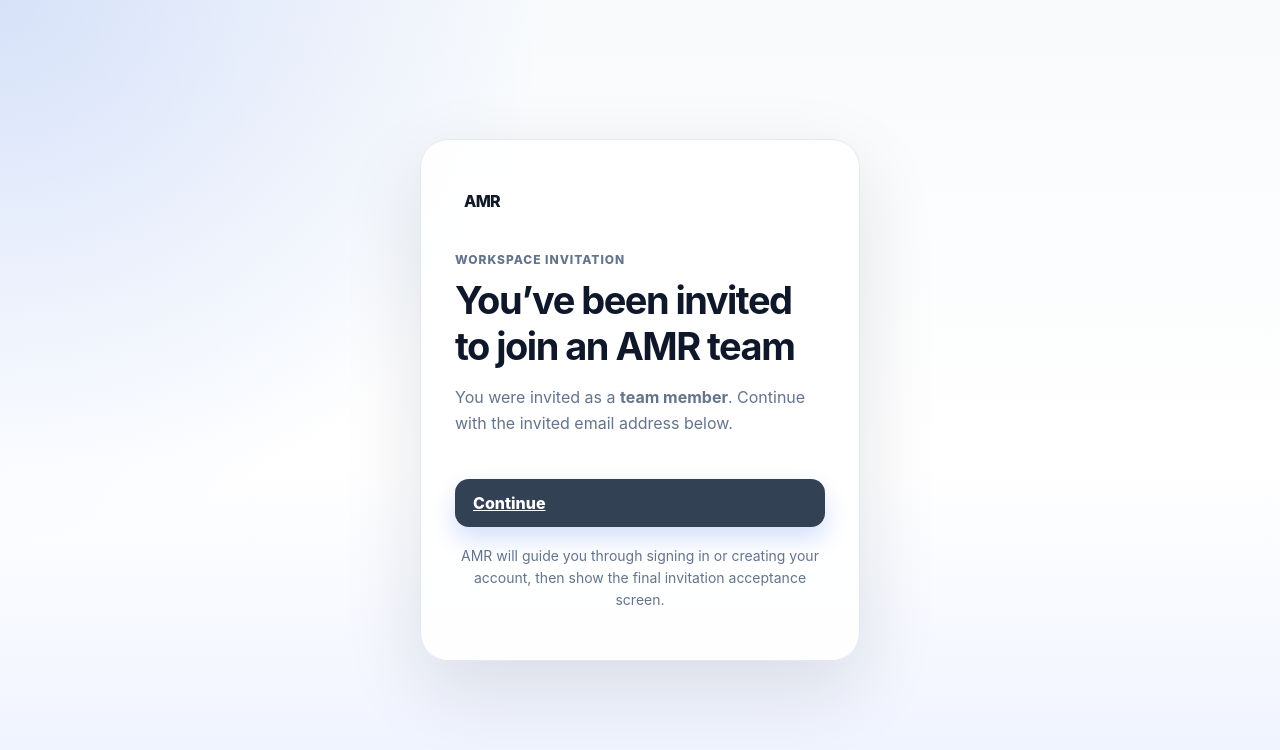
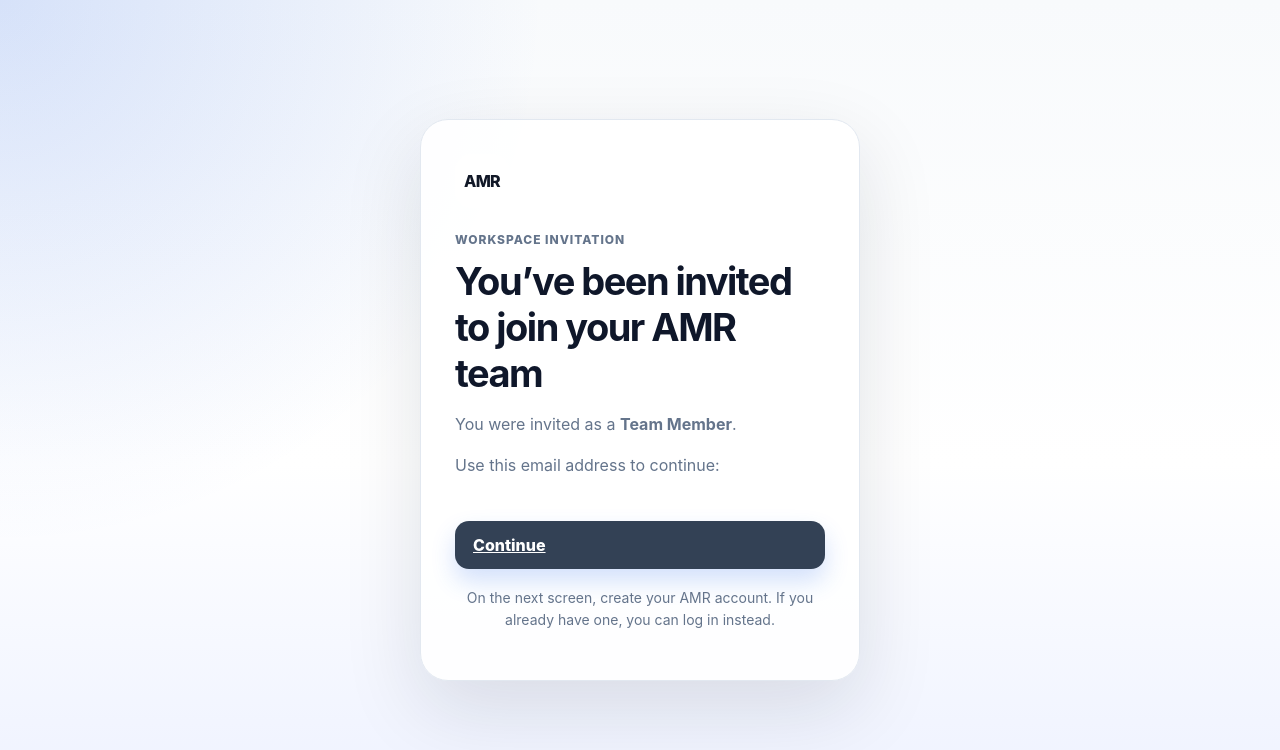
Before and after one commit to Askmyrental/askmyrentals-platform, a React (Vite) app: page /invite in a window 1280 px wide. Shown: the top 750 px of the page. Built offline with nearby package versions, Linux system fonts and the light colour scheme; no server answers.

Commit message:
Clarify invitation page

```diff
--- a/src/pages/InvitationLandingPage.tsx
+++ b/src/pages/InvitationLandingPage.tsx
@@ -7,11 +7,13 @@
   const email = searchParams.get("email")?.trim() ?? "";
   const firstName = searchParams.get("firstName")?.trim() ?? "";
   const lastName = searchParams.get("lastName")?.trim() ?? "";
-  const groupName = searchParams.get("group")?.trim() ?? "an AMR team";
+  const groupName = searchParams.get("group")?.trim() ?? "your AMR team";
   const role = searchParams.get("role")?.trim() ?? "team member";
 
   const fullName = [firstName, lastName].filter(Boolean).join(" ").trim();
-  const roleLabel = role.replace(/_/g, " ");
+  const roleLabel = role
+    .replace(/_/g, " ")
+    .replace(/\b\w/g, (letter) => letter.toUpperCase());
 
   const continueParams = new URLSearchParams();
 
@@ -55,24 +57,24 @@
         <p className="eyebrow">Workspace invitation</p>
 
         <h1>
-          {firstName ? `${firstName}, you’ve` : "You’ve"} been invited to join{" "}
-          {groupName}
+          You’ve been invited to join {groupName}
         </h1>
 
         <p>
-          You were invited as a <strong>{roleLabel}</strong>. Continue with the
-          invited email address below.
+          You were invited as a <strong>{roleLabel}</strong>.
         </p>
 
-        {(fullName || email) && (
+        <p>Use this email address to continue:</p>
+
+        {email && (
           <div className="authRecoveryNotice">
             <span aria-hidden="true">✉️</span>
 
             <div>
               {fullName && <strong>{fullName}</strong>}
-              {email && <small>{email}</small>}
+              <strong>{email}</strong>
               <small>
-                This invitation can only be accepted using this email address.
+                This invitation can only be accepted with this email address.
               </small>
             </div>
           </div>
@@ -88,8 +90,8 @@
         </div>
 
         <p className="authFooterText" style={{ marginTop: 18 }}>
-          AMR will guide you through signing in or creating your account, then
-          show the final invitation acceptance screen.
+          On the next screen, create your AMR account. If you already have one,
+          you can log in instead.
         </p>
       </section>
     </main>
```
